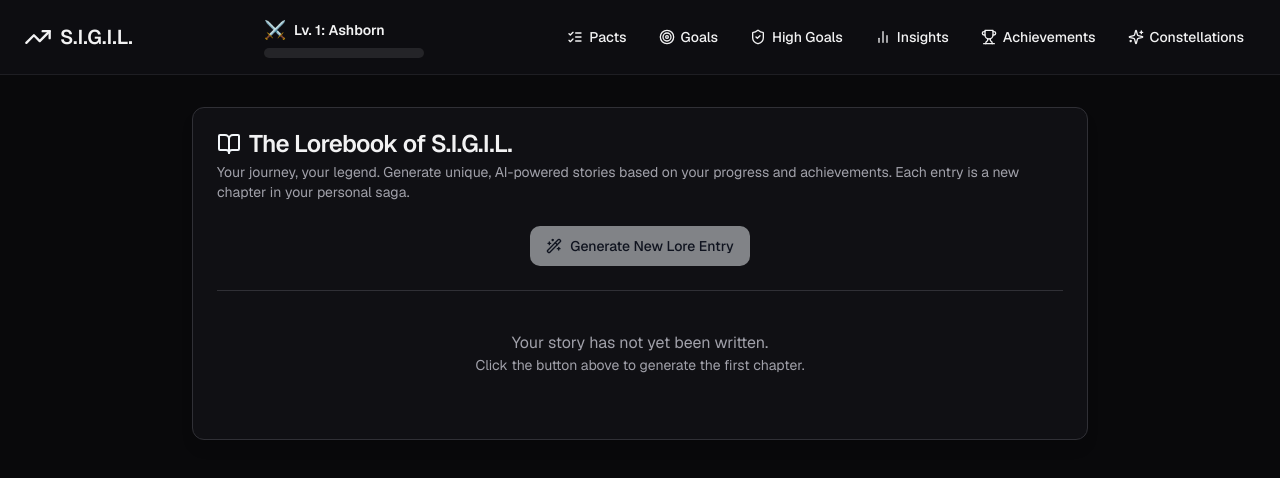
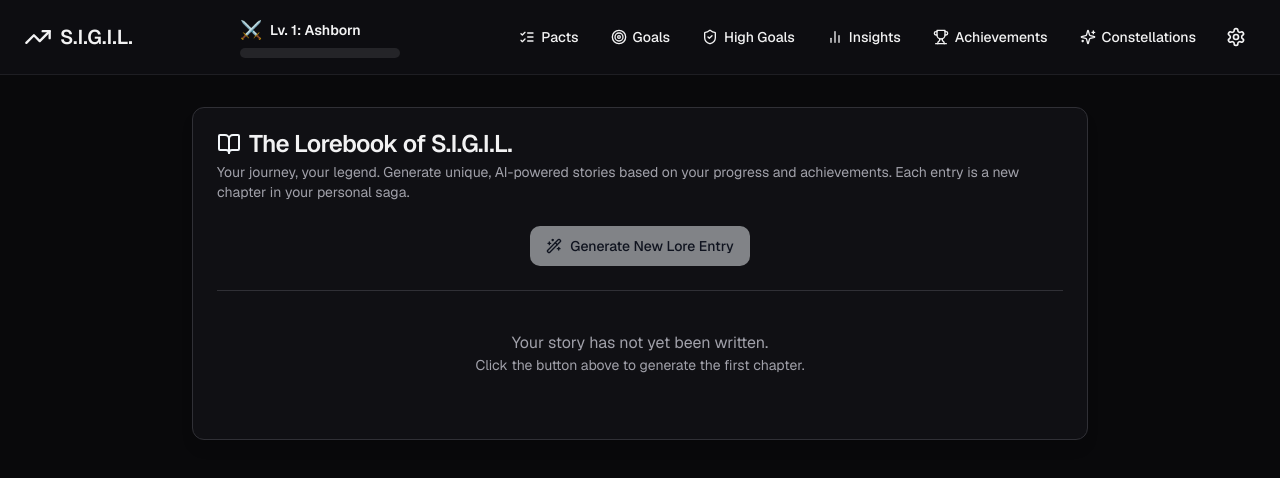
Before and after one commit to Abhi9818-max/SIGIL-clean, a Next.js app: page /lore in a window 1280 px wide. Shown: the top 478 px of the page. Built offline with nearby package versions, Linux system fonts and the light colour scheme.

Commit message:
u still failed beacuse i am not seeing setting buttion sti;;

```diff
--- a/src/components/layout/Header.tsx
+++ b/src/components/layout/Header.tsx
@@ -90,7 +90,8 @@ const Header: React.FC<HeaderProps> = ({ onAddRecordClick, onManageTasksClick })
                 </Link>
               </Button>
             ))}
-            {isDashboardPage && (
+
+            {isDashboardPage ? (
               <>
                 <Button onClick={onManageTasksClick} variant="ghost" size="sm">
                   <Settings className="mr-1.5 h-4 w-4" />
@@ -100,6 +101,13 @@ const Header: React.FC<HeaderProps> = ({ onAddRecordClick, onManageTasksClick })
                   Add Record
                 </Button>
               </>
+            ) : (
+                 <Button asChild variant="ghost" size="icon">
+                    <Link href="/settings">
+                        <Settings className="h-5 w-5" />
+                        <span className="sr-only">Settings</span>
+                    </Link>
+                </Button>
             )}
           </div>
 
```
